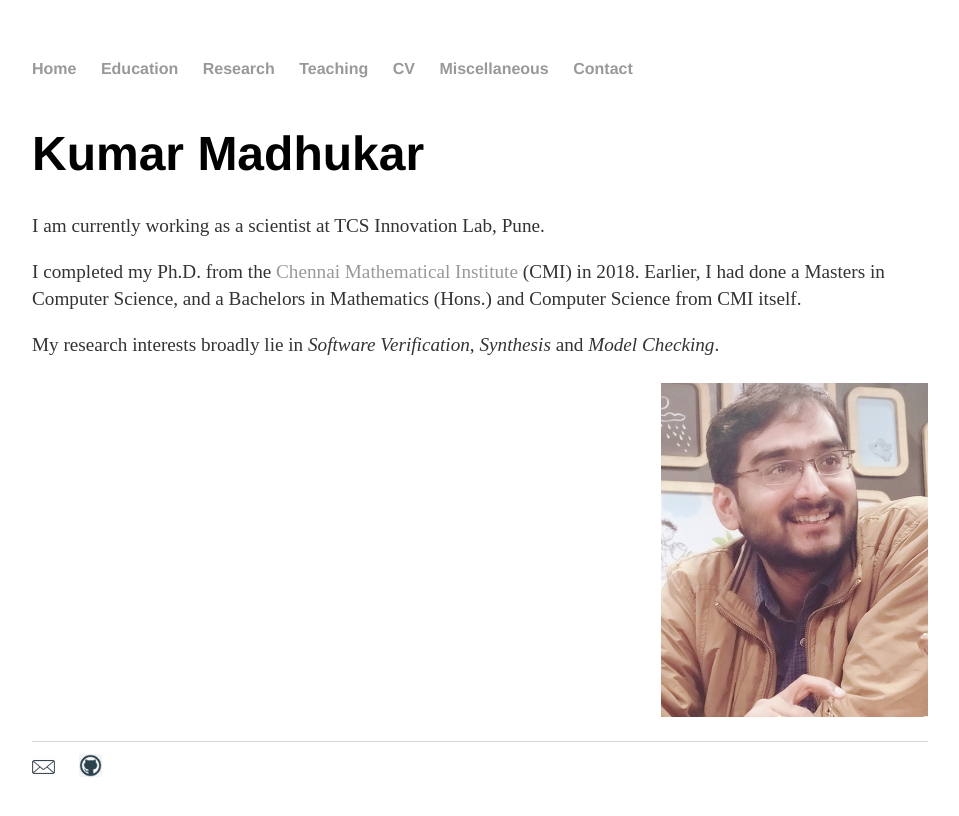
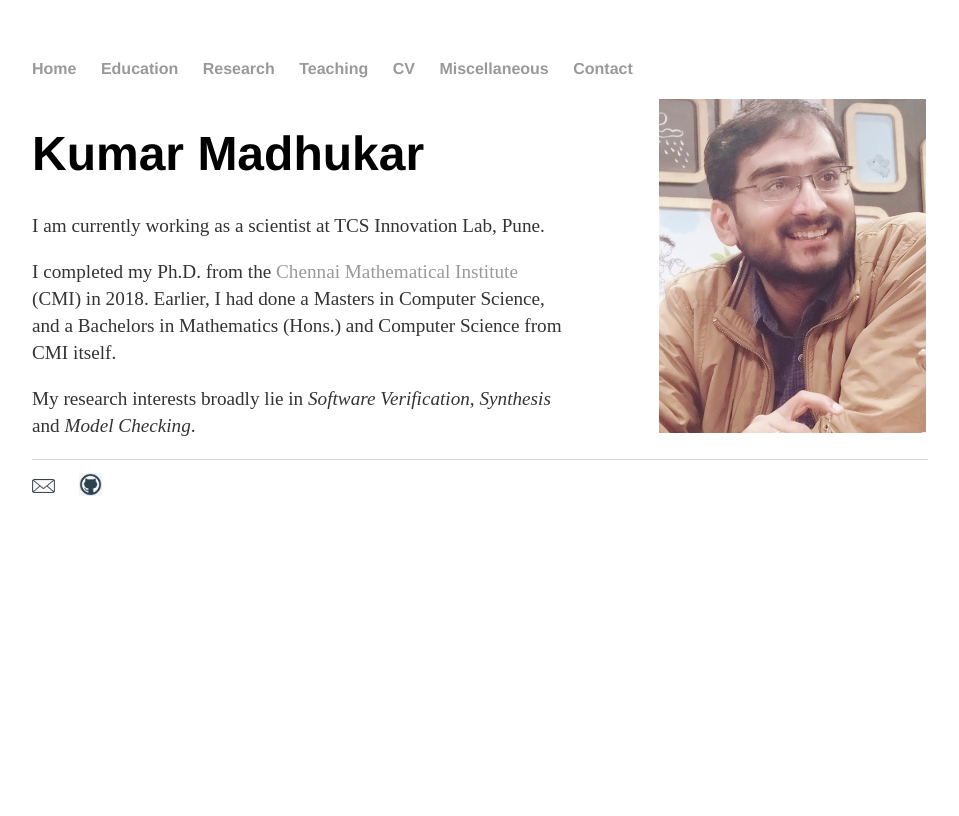
Before and after one commit to kumarmadhukar/kumarmadhukar.github.io, a plain HTML site: page index.html in a window 1280 px wide. Shown: the whole page, without its empty margins (160-1119 px from the left). Drawn offline with Linux system fonts and the light colour scheme.

Commit message:
minor fixes

```diff
--- a/index.html
+++ b/index.html
@@ -22,13 +22,13 @@
 		<div class="container">
 			<div class="blurb">
 
-<div style="float:left; width=60%;">
+<div style="float:left; width:60%;">
         		<h1>Kumar Madhukar</h1>
 		<p>I am currently working as a scientist at TCS Innovation Lab, Pune.</p>
 		<p>I completed my Ph.D. from the <a href="https://www.cmi.ac.in/", target="_blank">Chennai Mathematical Institute</a> (CMI) in 2018. Earlier, I had done a Masters in Computer Science, and a Bachelors in Mathematics (Hons.) and Computer Science from CMI itself.</p>
 		<p>My research interests broadly lie in <i>Software Verification</i>, <i>Synthesis</i> and <i>Model Checking</i>.</p>
 </div>
-<div style="float:right; width=30%; margin-left:10px; margin-top:5px;">
+<div style="float:right; width:30%; margin-left:10px; margin-top:5px;">
 		<img src="self.jpg" alt="photo" style="width:267px;height:334px;"></p>
 </div>
 <div style="clear:both"></div>
```
